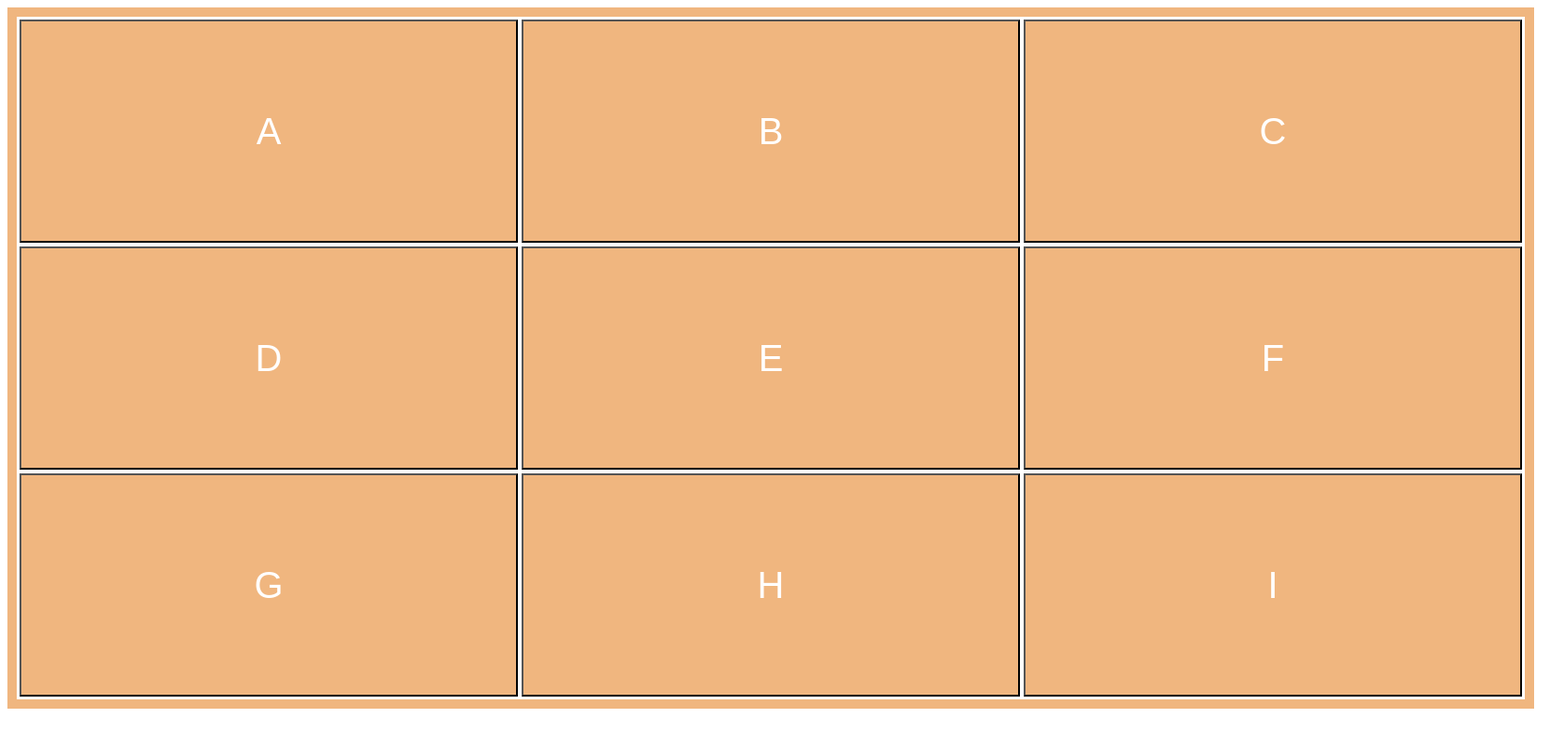
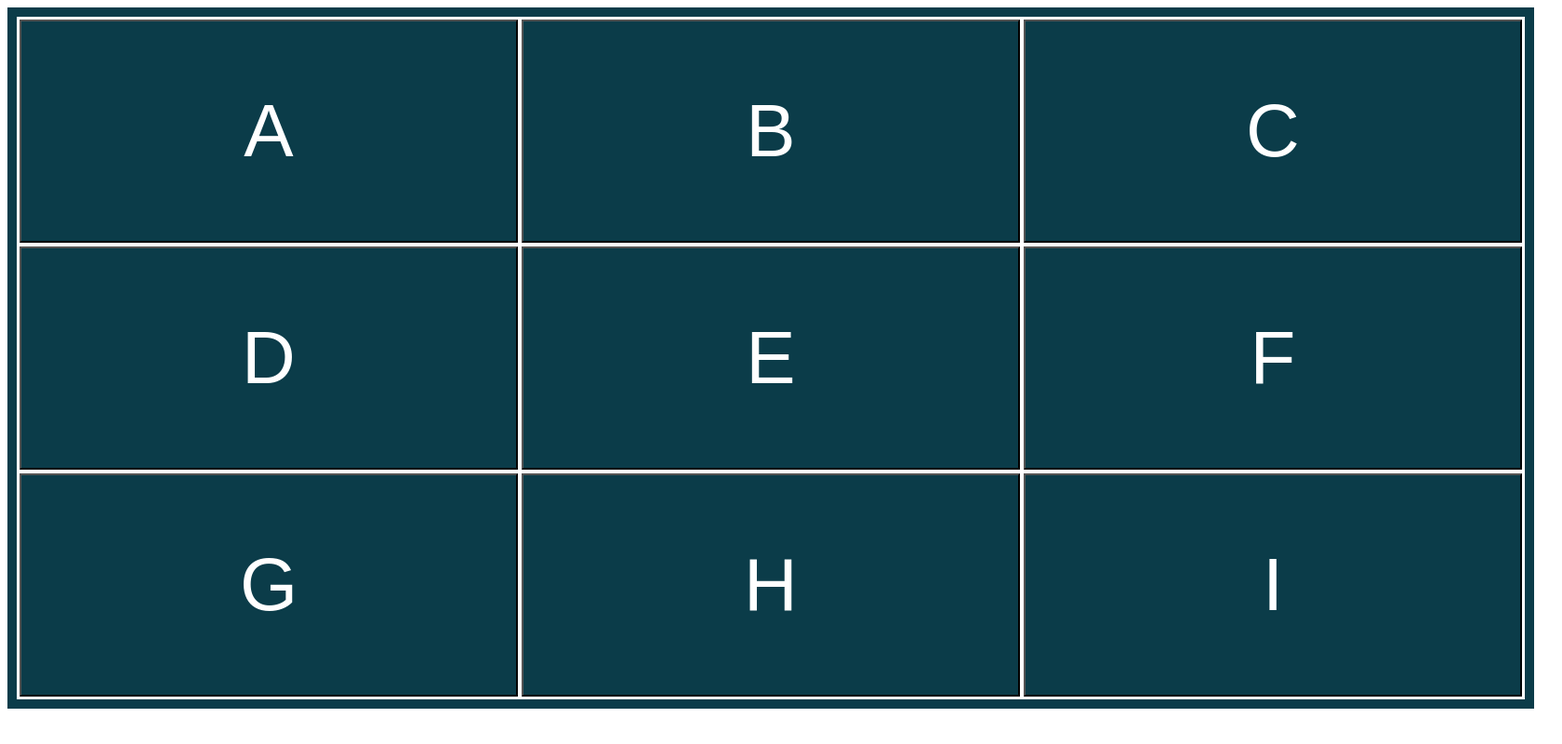
Before and after one commit to angielle/wis2_bacagan, a PHP site: page / in a window 1680 px wide. Shown: the whole page at 93% size. Run offline with PHP 8.4, Linux system fonts and the light colour scheme.

Commit message:
refactor code

```diff
--- a/puzzle/css/style.css
+++ b/puzzle/css/style.css
@@ -1,5 +1,5 @@
 table {
-    border: 10px solid #F0B67F;
+    border: 10px solid #0B3C49;
     table-layout:fixed;
 }
 
@@ -7,7 +7,7 @@ table {
 button {
     width: 67vh;
     height: 30vh;
-    background-color: #F0B67F;
+    background-color: #0B3C49;
     color: #fff;
-    font-size: 40px;
+    font-size: 80px;
 }
--- a/puzzle/js/script.js
+++ b/puzzle/js/script.js
@@ -3,7 +3,6 @@ function switchRight(id) {
     var right = document.getElementById(id+1).innerText;
     document.getElementById(id).innerText = right;
     document.getElementById(id+1).innerText = left;
-
 }
 
 function swapEnds(id) {
@@ -25,8 +24,7 @@ function init() {
 
     btns.forEach((el) => {
         el.addEventListener('click', () => {
-            var id = parseInt(el.id);
-            switch(id) {
+            switch(parseInt(el.id)) {
                 // Left
                 case 1:
                 case 4:
@@ -48,7 +46,6 @@ function init() {
                     switchLeft(id);
                     break;
             }
-
         })
     })
 }
```
